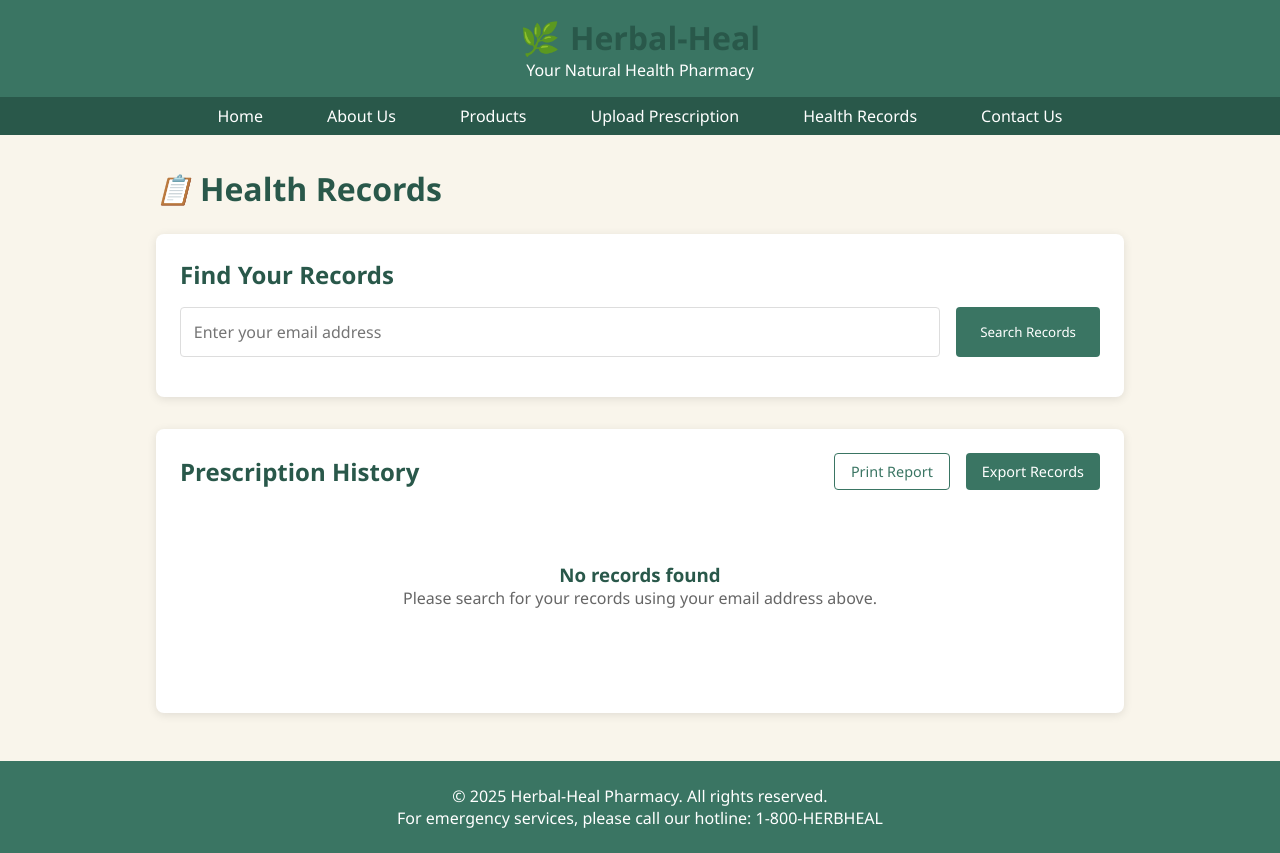
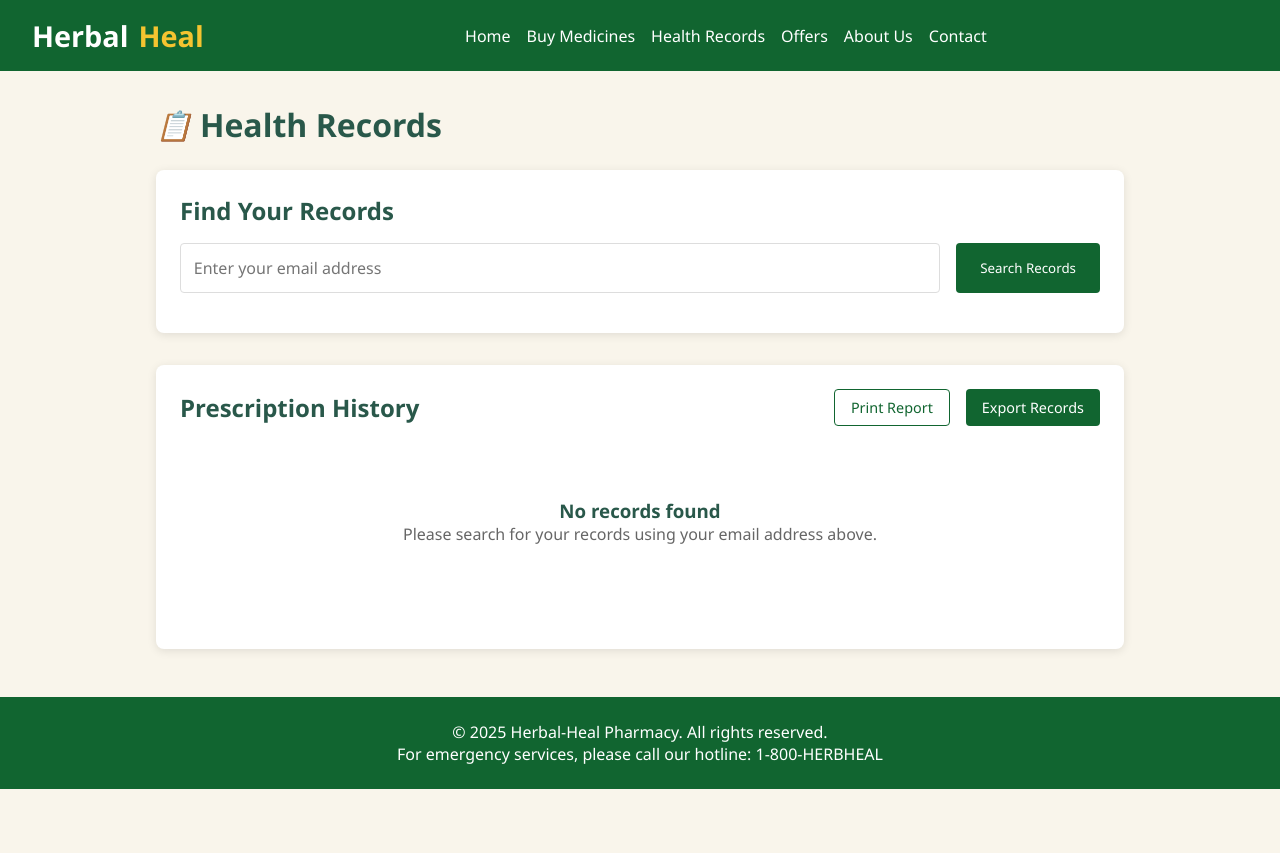
Before and after one commit to Aditya-Chabba/Online-Pharmacy, a plain HTML site: page HealthRecords.html in a window 1280 px wide. After the commit the page ends 800 px from the top, so only its background shows below. Drawn offline with Linux system fonts and the light colour scheme.

Commit message:
Nav bar / css changed

```diff
--- a/HealthRecords.html
+++ b/HealthRecords.html
@@ -6,7 +6,7 @@
     <title>Herbal-Heal | Health Records</title>
     <style>
         :root {
-            --primary-green: #3a7563;
+            --primary-green: #116530;
             --light-green: #8cb369;
             --dark-green: #29584a;
             --beige: #f2e8cf;
@@ -25,14 +25,6 @@
             color: #333;
         }
 
-        header {
-            background-color: var(--primary-green);
-            color: white;
-            padding: 1rem;
-            text-align: center;
-            box-shadow: 0 2px 5px rgba(0, 0, 0, 0.1);
-        }
-
         .logo {
             display: flex;
             align-items: center;
@@ -44,31 +36,42 @@
             font-size: 2rem;
         }
 
-        nav {
-            background-color: var(--dark-green);
-            padding: 0.5rem 1rem;
+       /* NAVBAR */
+.navbar {
+  display: flex;
+  justify-content: space-between;
+  align-items: center;
+  padding: 1rem 2rem;
+  background-color: #116530;
+  color: white;
+  flex-wrap: wrap;
 }
 
-        .nav-links {
-            display: flex;
-            justify-content: center;
-            list-style: none;
+.navbar .logo {
+  font-size: 1.8rem;
+  font-weight: bold;
 }
 
-        .nav-links li {
-            margin: 0 1rem;
+.navbar .logo span {
+  color: #f4c430;
 }
 
-        .nav-links a {
+.navbar .nav-links {
+  list-style: none;
+  display: flex;
+  gap: 1rem;
+  flex-wrap: wrap;
+}
+
+.navbar .nav-links li a {
   color: white;
   text-decoration: none;
-            padding: 0.5rem 1rem;
-            transition: all 0.3s ease;
+  font-weight: 500;
+  transition: color 0.3s ease;
 }
 
-        .nav-links a:hover {
-            background-color: var(--primary-green);
-            border-radius: 4px;
+.navbar .nav-links li a:hover {
+  color: #f4c430;
 }
 
         .container {
@@ -415,23 +418,21 @@
 </head>
 <body>
     <header>
-        <div class="logo">
-            <span class="logo-icon">🌿</span>
-            <h1>Herbal-Heal</h1>
+        <nav class="navbar">
+            <div class="logo">Herbal<span>Heal</span></div>
+            <ul class="nav-links">
+                <li><a href="/home.html">Home</a></li>
+                <li><a href="/buymedicine.html" class="active">Buy Medicines</a></li>
+                <li><a href="#records">Health Records</a></li>
+                <li><a href="#offers">Offers</a></li>
+                <li><a href="/Aboutus.html">About Us</a></li>
+                <li><a href="/ContactUs.html">Contact</a></li>
+            </ul>
+            <div class="mobile-menu-toggle">
+                <i class="fas fa-bars"></i>
             </div>
-        <p>Your Natural Health Pharmacy</p>
+        </nav>
     </header>
-
-    <nav>
-        <ul class="nav-links">
-            <li><a href="index.html">Home</a></li>
-            <li><a href="about.html">About Us</a></li>
-            <li><a href="products.html">Products</a></li>
-            <li><a href="prescription.html">Upload Prescription</a></li>
-            <li><a href="health-records.html">Health Records</a></li>
-            <li><a href="contact.html">Contact Us</a></li>
-        </ul>
-    </nav>
 
     <div class="container">
         <div class="page-title">
```
Lines whose indentation alone changed are shown as unchanged.
